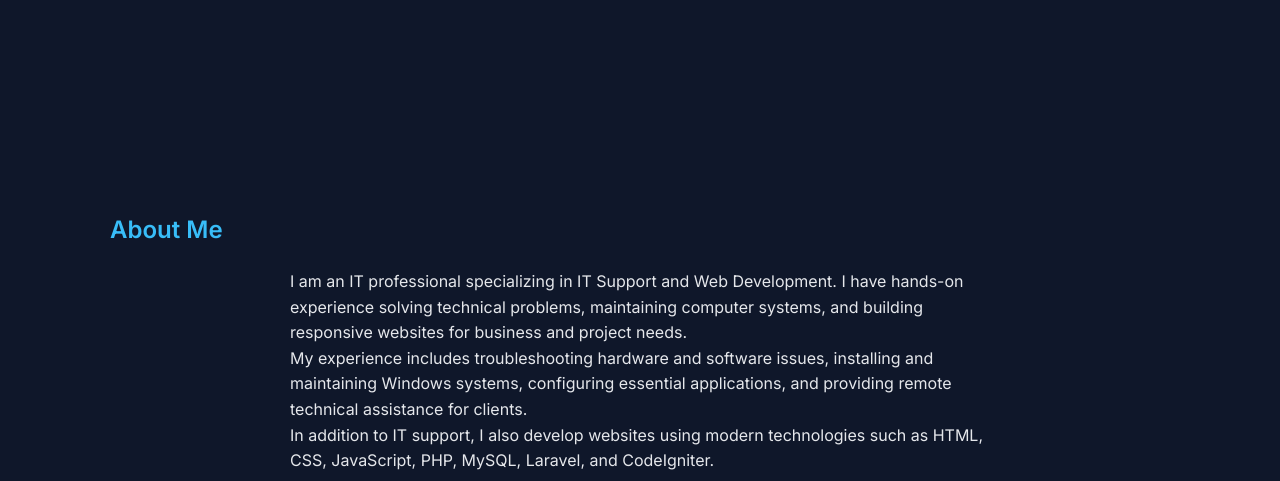
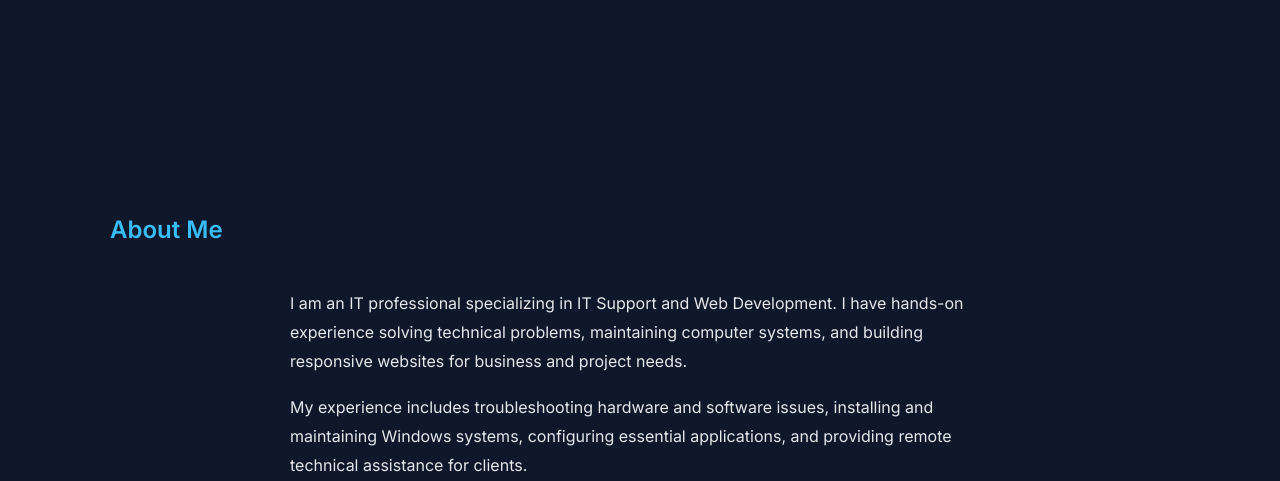
Before and after one commit to mdzikry289/my_portfolio, a website: page index.html in a window 1280 px wide. Shown: the part 471-952 px from the top of the page. Drawn offline with Linux system fonts and the light colour scheme.

Commit message:
Update index.html

```diff
--- a/index.html
+++ b/index.html
@@ -154,6 +154,18 @@ h1{font-size:36px}
 padding:40px 16px
 }
 
+}
+
+.about-container{
+max-width:700px;
+margin:40px auto 0 auto;
+text-align:left;
+line-height:1.8;
+font-size:16px;
+}
+
+.about-container p{
+margin-bottom:18px;
 }
 </style>
 </head>
```
